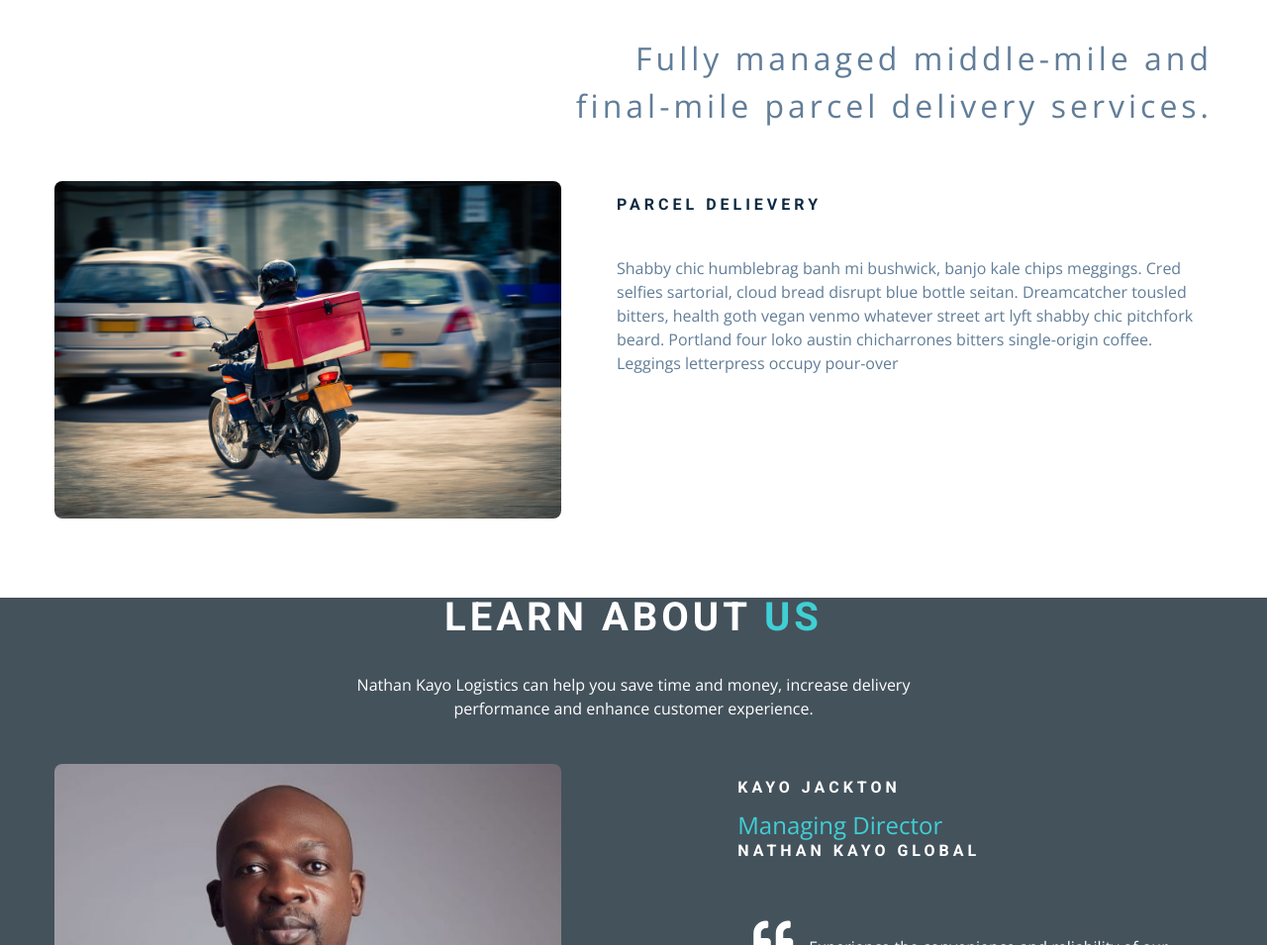
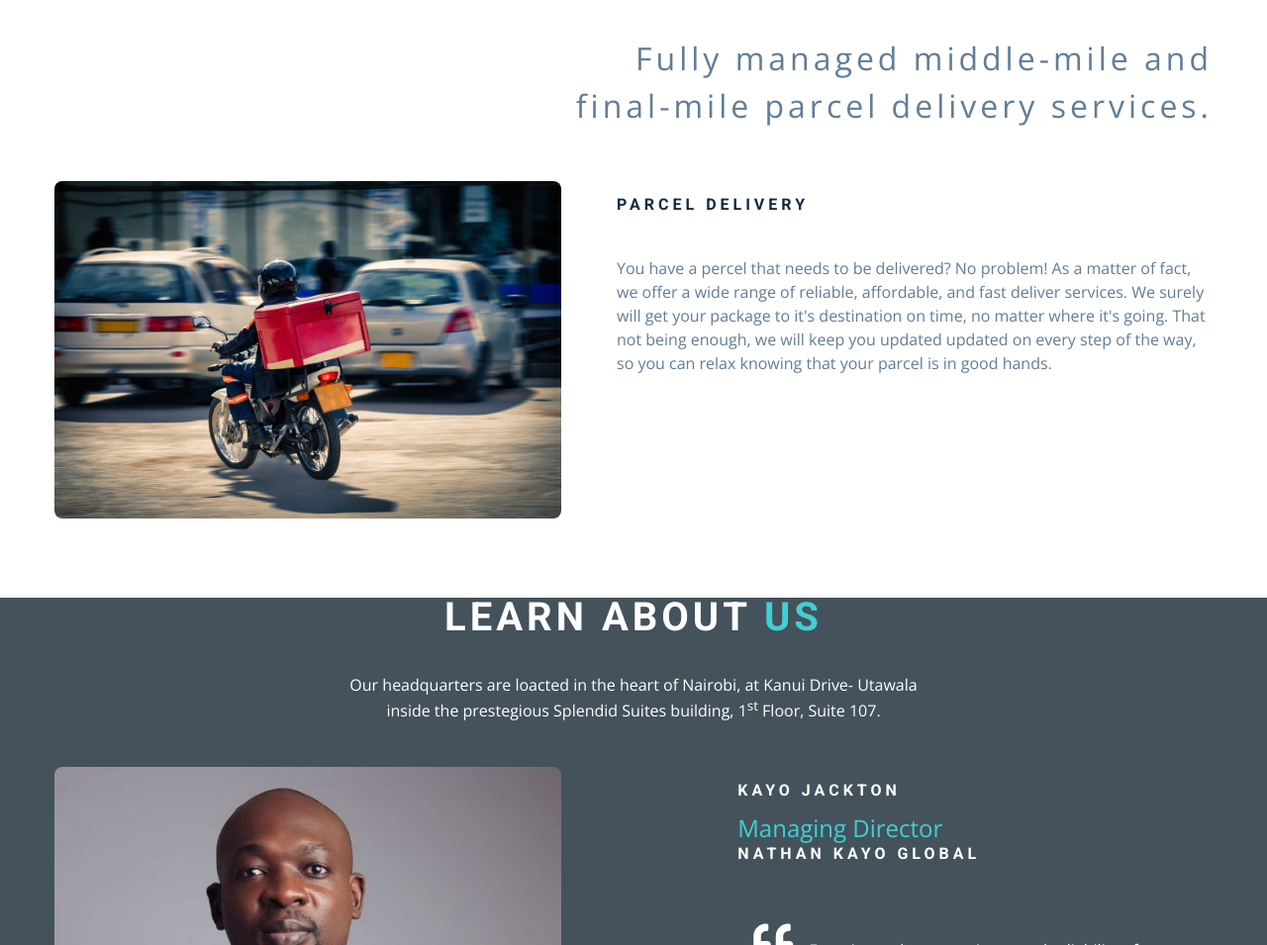
Before and after one commit to sebbyapudo/NKG-Logistics, a website built with Vite: page index.html in a window 1280 px wide. Shown: the part 2117-3072 px from the top of the page at 99% size. Built offline with nearby package versions, Linux system fonts and the light colour scheme.

Commit message:
Updated the site's basci info

```diff
--- a/index.html
+++ b/index.html
@@ -4,7 +4,8 @@
     <meta charset="UTF-8" />
     <link rel="icon" type="image/png" href="./public/scooter.png" />
     <meta name="viewport" content="width=device-width, initial-scale=1.0" />
-    <title>NKG Logistics</title>
+    <meta name="global,nathan,courier,delivvery">
+    <title>Nathan Kayo Global</title>
     <!-- Our style sheet -->
     <link rel="stylesheet" href="src/css/style.css">
     <!-- font-awesome -->
@@ -83,7 +84,7 @@
             <div class="mailing-text">
               <h4 class="info-title">mailing services</h4>
               <p class="info">
-                Experience the convenience and reliability of our mailing services. Trust Nathan Kayo Logistics to handle your correspondence needs with meticulous care, so you can focus on what matters most growing your business. Contact us today and let us help you elevate your communication game to new heights.
+                Experience the convenience and reliability of our mailing services. Trust Nathan Kayo Global to handle your correspondence needs with meticulous care, so you can focus on what matters most growing your business. Contact us today and let us help you elevate your communication game to new heights.
               </p>
             </div>
           </div>
@@ -113,9 +114,9 @@
             <div class="mailing-services">
               <img src="./src/assets/boda.jpg" alt="mailing" class="images">
               <div class="mailing-text">
-                <h4 class="info-title">PARCEL DELIEVERY</h4>
+                <h4 class="info-title">PARCEL DELIVERY</h4>
                 <p class="info">
-                  Shabby chic humblebrag banh mi bushwick, banjo kale chips meggings. Cred selfies sartorial, cloud bread disrupt blue bottle seitan. Dreamcatcher tousled bitters, health goth vegan venmo whatever street art lyft shabby chic pitchfork beard.  Portland four loko austin chicharrones bitters single-origin coffee. Leggings letterpress occupy pour-over
+                  You have a percel that needs to be delivered? No problem! As a matter of fact, we offer a wide range of reliable, affordable, and fast deliver services. We surely will get your package to it's destination on time, no matter where it's going. That not being enough, we will keep you updated updated on every step of the way, so you can relax knowing that your parcel is in good hands.
                 </p>
               </div>
             </div>
@@ -131,7 +132,7 @@
         <h2>learn about <span>us</span></h2>
         <div class="section-center">
           <p class="services-info">
-            Nathan Kayo Logistics can help you save time and money, increase delivery performance and enhance customer experience.
+            Our headquarters are loacted in the heart of Nairobi, at Kanui Drive- Utawala inside the prestegious Splendid Suites building, 1<sup>st</sup> Floor, Suite 107.
           </p>
           <!-- Mailing services -->
           <div class="mailing-services">
```
